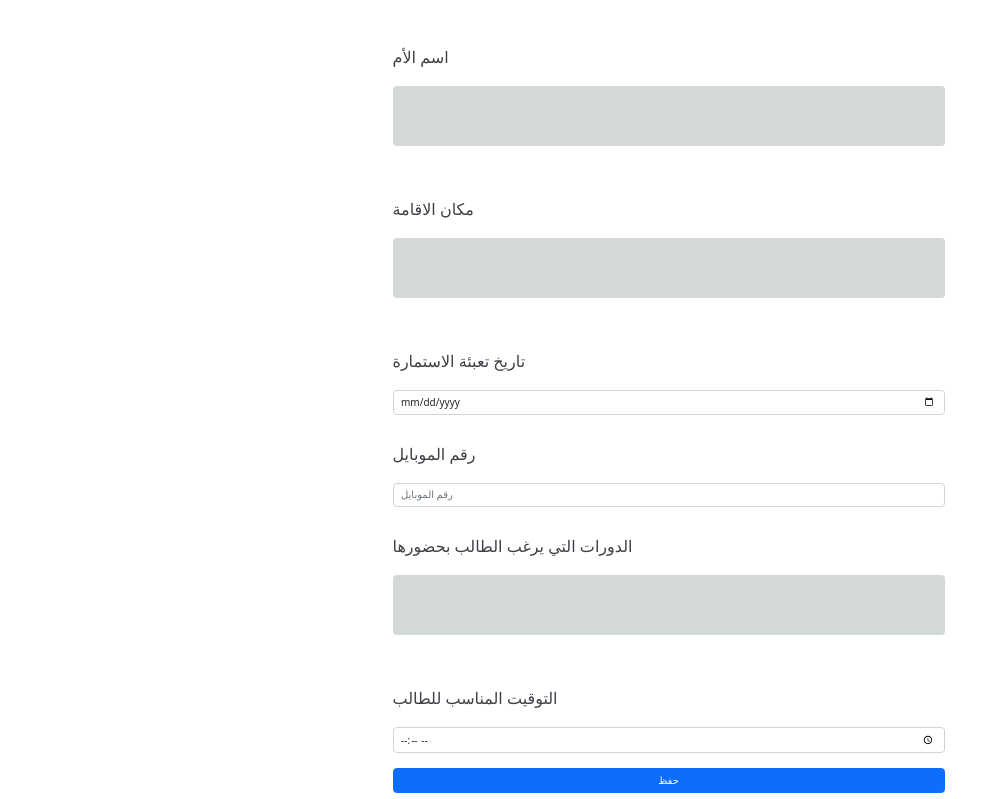
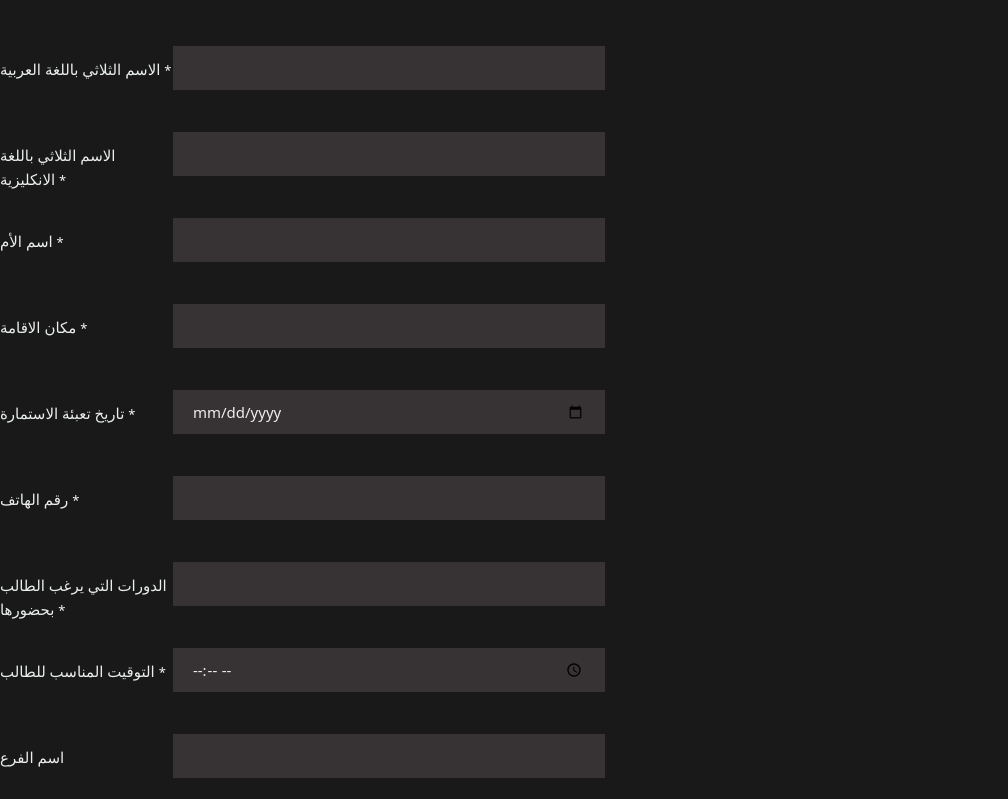
Before and after one commit to Samar-Ramadan/Automation-System-FAP-Syrians, a React (Create React App) app: page / in a window 1280 px wide. Shown: the part 1821-2620 px from the top of the page, without its empty margins (0-1008 px from the left). Built offline with nearby package versions, Linux system fonts and the light colour scheme.

Commit message:
ubdate form quastion

```diff
--- a/public/css/layout.css
+++ b/public/css/layout.css
@@ -876,7 +876,7 @@ call-to-action .button {
 	background: #fff;
 }
 #contact span.required {
-	color: #0762f9;
+	color: white;
 	font-size: 13px;
 }
 #message-warning, #message-success {
@@ -888,7 +888,7 @@ call-to-action .button {
    margin-left: 26%;
 }
 #message-warning { color: #D72828; }
-#message-success { color: #0762f9; }
+#message-success { color: green; }
 
 #message-warning i,
 #message-success i {
@@ -928,13 +928,13 @@ call-to-action .button {
 footer {
    padding-top: 48px;
    margin-bottom: 48px;
-   color: #303030;
+   color: #0D0D0D;
    font-size: 14px;
    text-align: center;
    position: relative;
 }
 
-footer a, footer a:visited { color: #525252; }
+footer a, footer a:visited { color: #0D0D0D; }
 footer a:hover, footer a:focus { color: #fff; }
 
 /* copyright */
@@ -955,7 +955,7 @@ footer .copyright li:before {
     content: "\2022";
     padding-left: 10px;
     padding-right: 10px;
-    color: #095153;
+    color:#0D0D0D;
 }
 footer .copyright  li:first-child:before {
     display: none;
--- a/public/resumeData.json
+++ b/public/resumeData.json
@@ -4,7 +4,7 @@
     "description":" استطاعت مؤسسة سوريين إيجابيين بالمطلق أن تثبت رسالتها من خلال الحملة الطلابية لإيصال العلم بطريقة أكاديمية تخصصية، بإيمان من المتخصصين في علوم التنمية البشرية بأن التعليم خطوة أساسية في بناء الفرد والمجتمع، وأن تغيير الداخل خطوة لا بدّ منها للنهوض بجيل إيجابي ناجح ومميز.  ",
     "image":"profilepic.jpg",
     "bio":" بدأت حملتنا نهاية عام 2017، وفكرة المؤسسة تكمن في التركيز على السعي للنهوض بجيل واعٍ ومثقف يسعى إلى تطوير بلده. فنحن مؤسسة غير ربحية، وهدفنا التأهيل وتنمية قدرات الشباب، فابتكرنا عدة دورات وبرامج تدريبية الهدف منها مساندة الفروع الجامعية الجافة التي تفتقد إلى الجانب العملي، حيث ركزنا على مساندة الطلاب وتأهيلهم لدخول سوق العمل، وفي نهاية عام 2022 استطعنا أن نصل إلى آلاف طالب , المدير العام للمؤسسة الأستاذ عامر عثمان. ",
-    "contactmessage":"Here is where you should write your message to readers to have them get in contact with you.",
+    "contactmessage":"الرجاء تعبئة الاستبيان",
     "email": "Syriaspa@gmail.com",
     "phone": "011-4803",
     "facebook":"https://github.com/nordicgiant2/react-nice-resume",
--- a/src/App.css
+++ b/src/App.css
@@ -13,7 +13,7 @@
    padding: 0;
    margin: 0;
    overflow: hidden;
-   background-color:brown;
+   background-color:blueviolet;
  }
  li{
   float: left;
--- a/src/App.js
+++ b/src/App.js
@@ -75,9 +75,12 @@ class App extends Component {
       <div className="App">
         <Header data={this.state.resumeData.main} />
         <About data={this.state.resumeData.main} />
-        <Resume data={this.state.resumeData.resume} />
         <Portfolio data={this.state.resumeData.portfolio} />
         <Contact data={this.state.resumeData.main} />
+
+
+
+
         <Footer data={this.state.resumeData.main} />
       </div>
     );
--- a/src/Components/HomePages/Contact.js
+++ b/src/Components/HomePages/Contact.js
@@ -5,12 +5,7 @@ class Contact extends Component {
   render() {
     if (!this.props.data) return null;
 
-    const name = this.props.data.name;
-    const street = this.props.data.address.street;
-    const city = this.props.data.address.city;
-    const state = this.props.data.address.state;
-    const zip = this.props.data.address.zip;
-    const phone = this.props.data.phone;
+
     const message = this.props.data.contactmessage;
 
     return (
@@ -35,56 +30,129 @@ class Contact extends Component {
               <form action="" method="post" id="contactForm" name="contactForm">
                 <fieldset>
                   <div>
-                    <label htmlFor="contactName">
-                      Name <span className="required">*</span>
+                    <label htmlFor="formfullnamearabic">
+                      الاسم الثلاثي باللغة العربية <span className="required">*</span>
                     </label>
                     <input
                       type="text"
                       defaultValue=""
                       size="35"
-                      id="contactName"
-                      name="contactName"
+                      id="formfullnamearabic"
+                      name="formfullnamearabic"
+                      onChange={this.handleChange}
+                    />
+                  </div>
+                  <div>
+                    <label htmlFor="formfullnameenglish">
+                      الاسم الثلاثي باللغة الانكليزية <span className="required">*</span>
+                    </label>
+                    <input
+                      type="text"
+                      defaultValue=""
+                      size="35"
+                      id="formfullnameenglish"
+                      name="formfullnameenglish"
                       onChange={this.handleChange}
                     />
                   </div>
 
                   <div>
-                    <label htmlFor="contactEmail">
-                      Email <span className="required">*</span>
+                    <label htmlFor="mothername">
+                      اسم الأم    <span className="required">*</span>
                     </label>
                     <input
                       type="text"
                       defaultValue=""
                       size="35"
-                      id="contactEmail"
-                      name="contactEmail"
+                      id="mothername"
+                      name="mothername"
+                      onChange={this.handleChange}
+                    />
+                  </div>
+                  <div>
+                    <label htmlFor="address">
+                      مكان الاقامة     <span className="required">*</span>
+                    </label>
+                    <input
+                      type="text"
+                      defaultValue=""
+                      size="35"
+                      id="address"
+                      name="address"
                       onChange={this.handleChange}
                     />
                   </div>
 
                   <div>
-                    <label htmlFor="contactSubject">Subject</label>
+                    <label htmlFor="date">
+                      تاريخ تعبئة الاستمارة      <span className="required">*</span>
+                    </label>
                     <input
-                      type="text"
+                      type="date"
                       defaultValue=""
                       size="35"
-                      id="contactSubject"
-                      name="contactSubject"
+                      id="date"
+                      name="date"
                       onChange={this.handleChange}
                     />
                   </div>
 
                   <div>
-                    <label htmlFor="contactMessage">
-                      Message <span className="required">*</span>
+                    <label htmlFor="phone">
+                      رقم الهاتف        <span className="required">*</span>
                     </label>
-                    <textarea
-                      cols="50"
-                      rows="15"
-                      id="contactMessage"
-                      name="contactMessage"
-                    ></textarea>
+                    <input
+                      type="number"
+                      defaultValue=""
+                      size="35"
+                      id="phone"
+                      name="phone"
+                      onChange={this.handleChange}
+                    />
                   </div>
+
+
+
+                  <div>
+                    <label htmlFor="courses">
+                    الدورات التي يرغب الطالب بحضورها      <span className="required">*</span>
+                    </label>
+                    <input
+                      type="text"
+                      defaultValue=""
+                      size="35"
+                      id="courses"
+                      name="courses"
+                      onChange={this.handleChange}
+                    />
+                  </div>
+                  <div>
+                    <label htmlFor="time">
+                      التوقيت المناسب للطالب <span className="required">*</span>
+                    </label>
+                    <input
+                      type="time"
+                      defaultValue=""
+                      size="35"
+                      id="time"
+                      name="time"
+                      onChange={this.handleChange}
+                    />
+                  </div>
+
+                  <div>
+                    <label htmlFor="branches">اسم الفرع </label>
+                    <input
+                      type="text"
+                      defaultValue=""
+                      size="35"
+                      id="branches"
+                      name="branches"
+                      onChange={this.handleChange}
+                    />
+                  </div>
+
+
 
                   <div>
                     <button className="submit">Submit</button>
@@ -95,58 +163,15 @@ class Contact extends Component {
                 </fieldset>
               </form>
 
-              <div id="message-warning"> Error boy</div>
+              <div id="message-warning"> لم تتم العملية بنجاح</div>
               <div id="message-success">
-                <i className="fa fa-check"></i>Your message was sent, thank you!
+                <i className="fa fa-check"></i>تمت العملية بنجاح
                 <br />
               </div>
             </div>
-          {/* </Slide> */}
 
-          {/* <Slide right duration={1000}> */}
-            <aside className="four columns footer-widgets">
-              <div className="widget widget_contact">
-                <h4>Address and Phone</h4>
-                <p className="address">
-                  {name}
-                  <br />
-                  {street} <br />
-                  {city}, {state} {zip}
-                  <br />
-                  <span>{phone}</span>
-                </p>
-              </div>
 
-              <div className="widget widget_tweets">
-                <h4 className="widget-title">Latest Tweets</h4>
-                <ul id="twitter">
-                  <li>
-                    <span>
-                      This is Photoshop's version of Lorem Ipsum. Proin gravida
-                      nibh vel velit auctor aliquet. Aenean sollicitudin, lorem
-                      quis bibendum auctor, nisi elit consequat ipsum
-                      <a href="./">http://t.co/CGIrdxIlI3</a>
-                    </span>
-                    <b>
-                      <a href="./">2 Days Ago</a>
-                    </b>
-                  </li>
-                  <li>
-                    <span>
-                      Sed ut perspiciatis unde omnis iste natus error sit
-                      voluptatem accusantium doloremque laudantium, totam rem
-                      aperiam, eaque ipsa quae ab illo inventore veritatis et
-                      quasi
-                      <a href="./">http://t.co/CGIrdxIlI3</a>
-                    </span>
-                    <b>
-                      <a href="./">3 Days Ago</a>
-                    </b>
-                  </li>
-                </ul>
-              </div>
-            </aside>
-          {/* </Slide> */}
+
         </div>
       </section>
     );
--- a/src/Components/HomePages/Header.js
+++ b/src/Components/HomePages/Header.js
@@ -39,18 +39,15 @@ class Header extends Component {
               </a>
             </li>
             <li>
-              <a className="smoothscroll" href="#resume">
+              <a className="smoothscroll" href="#contact">
               Questionnaires
               </a>
             </li>
 
 
 
-            <li>
-              <a className="smoothscroll" href="#contact">
-                Contact
-              </a>
-            </li>
+
+
           </ul>
         </nav>
 
```
